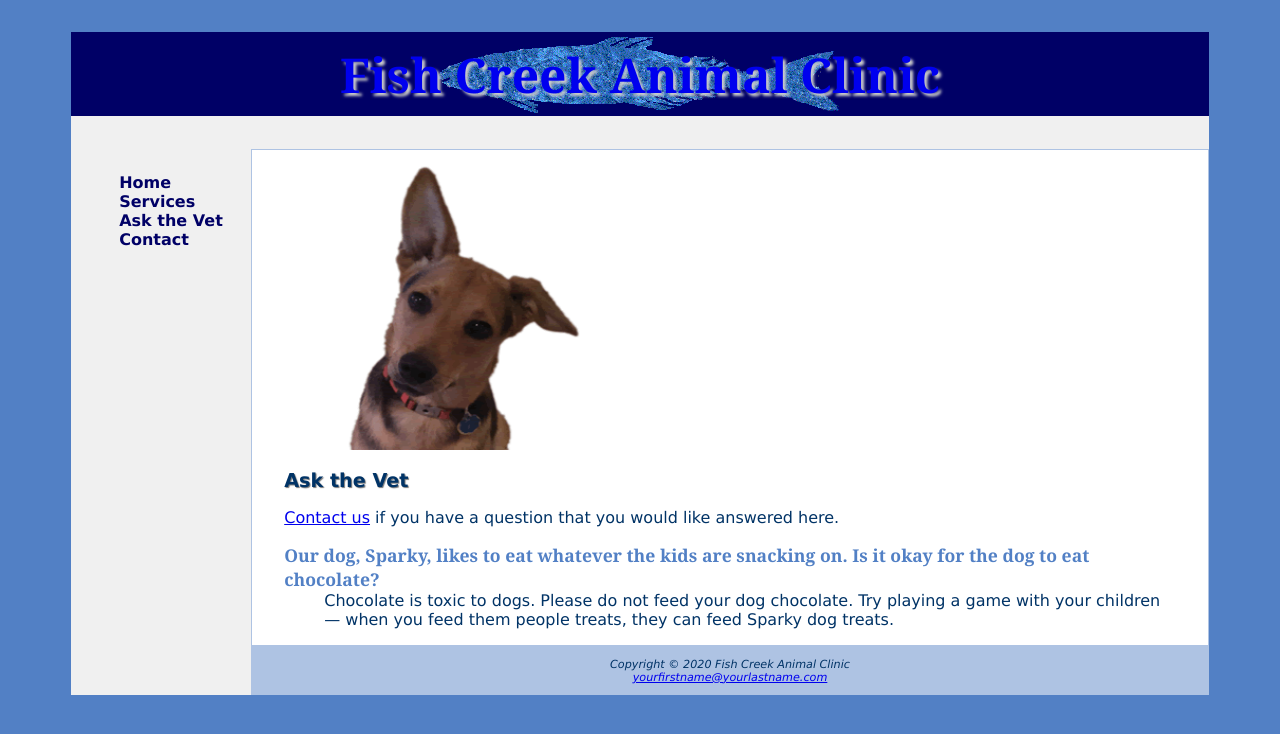
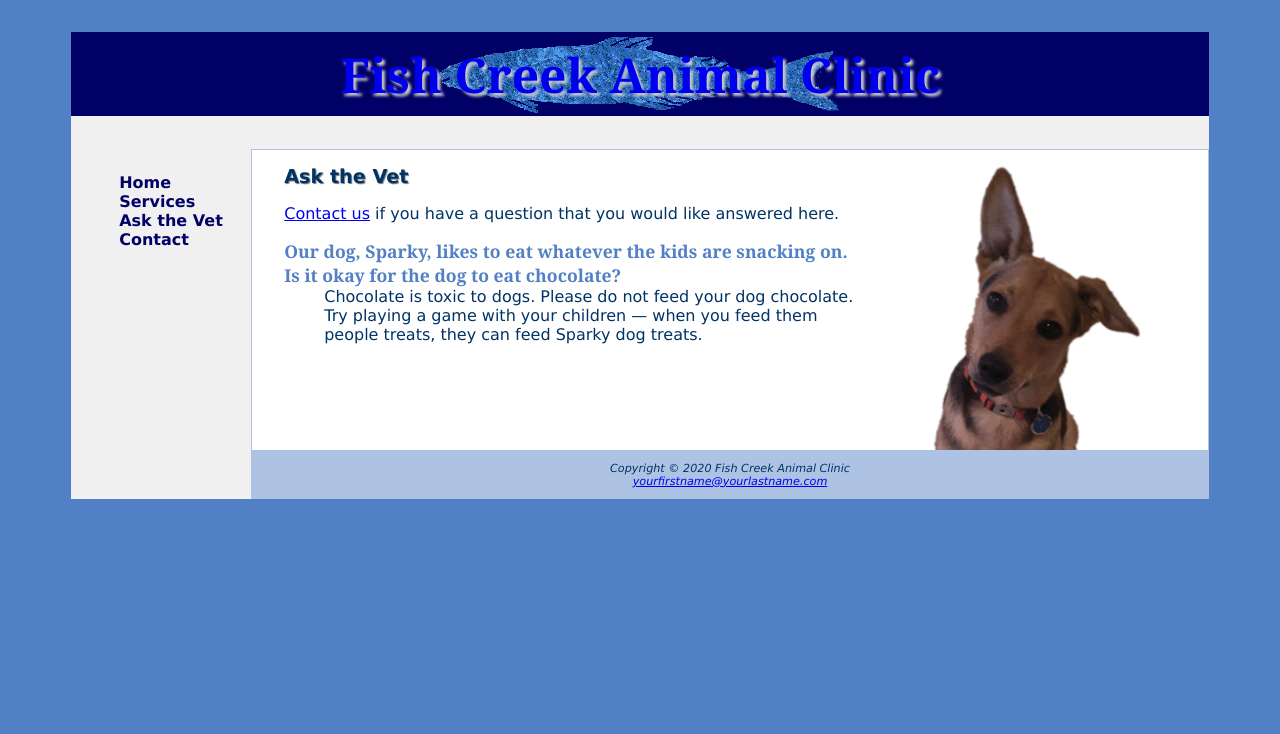
Before and after one commit to sara2945/fishcreek-Chap4, a plain HTML site: page askvet.html in a window 1280 px wide. Drawn offline with Linux system fonts and the light colour scheme.

Commit message:
Update fishcreek.css

```diff
--- a/fishcreek.css
+++ b/fishcreek.css
@@ -82,6 +82,12 @@ color: #5380C5;
 font-family: Georgia, "Times New Roman", serif;
 font-weight: bold;
 }
+.address { clear: left; }
+.floatright {
+float: right;
+padding-left: 1em;
+padding-right: 1em;
+}
 footer {
 background-color: #AEC3E3;
 font-size: .70em;
```
